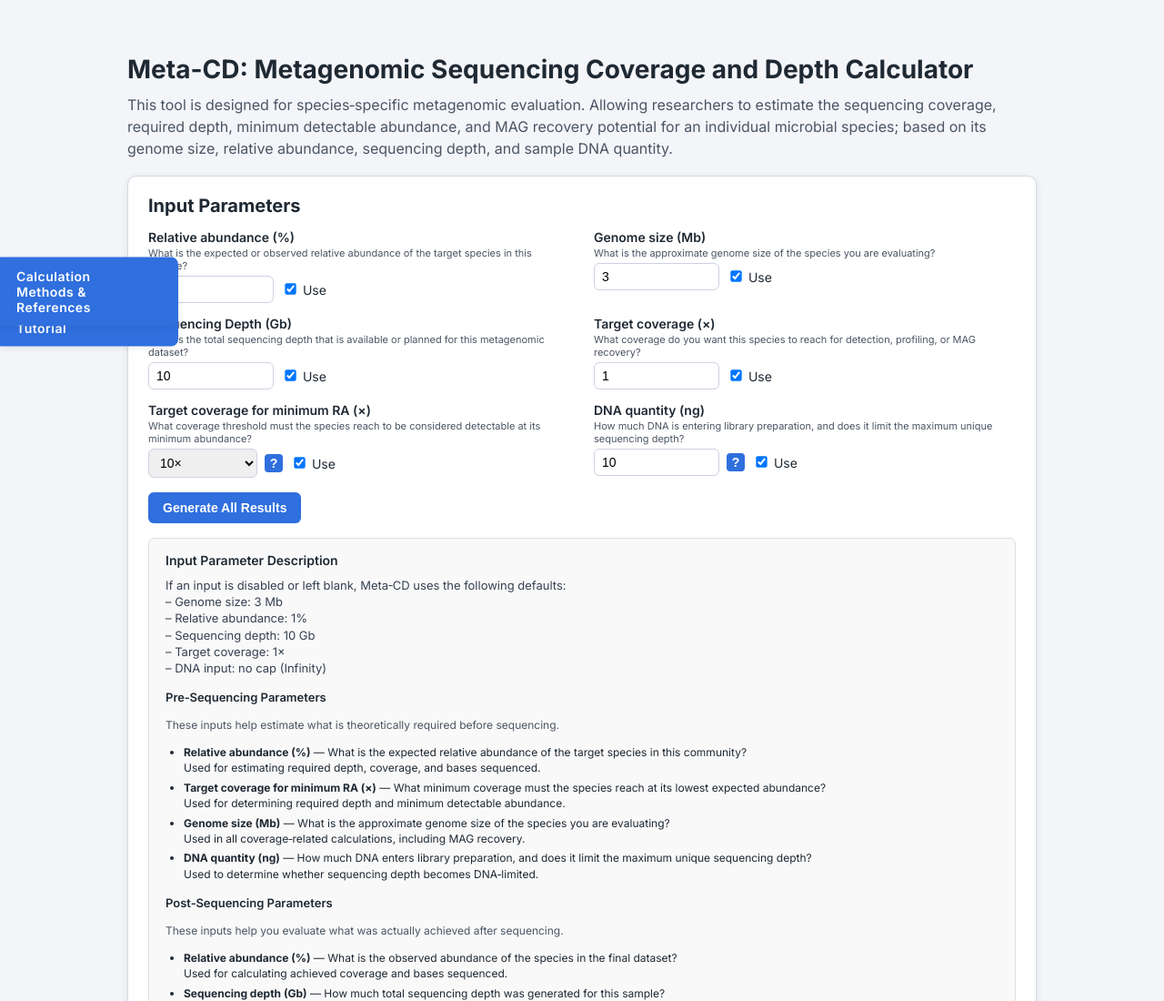
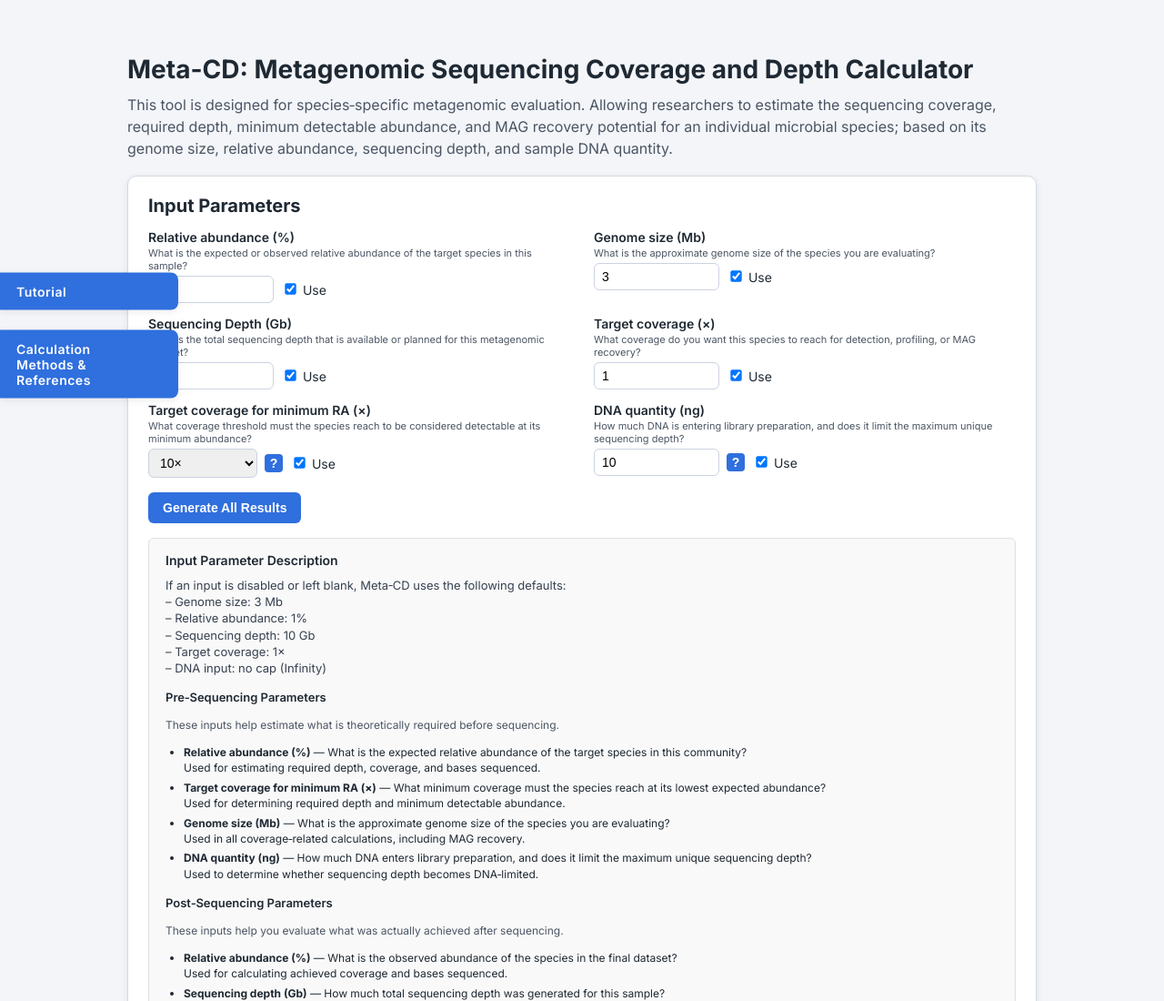
Before and after one commit to cysteger/Meta-CD, a plain HTML site: page index.html in a window 1280 px wide. Shown: the top 1100 px of the page at 91% size. Drawn offline with Linux system fonts and the light colour scheme.

Commit message:
Update index.html

```diff
--- a/index.html
+++ b/index.html
@@ -325,14 +325,14 @@ th {
   z-index: 9999;
 }
 
-/* Individual tab positions */
-.side-tab.tab-calculations {
-  top: 40%;                     /* first tab */
+.side-tab.tab-tutorial {
+  top: 40%;                     /* second tab, moved down */
   transform: translateY(-50%);
 }
 
-.side-tab.tab-tutorial {
-  top: 45%;                     /* second tab, moved down */
+/* Individual tab positions */
+.side-tab.tab-calculations {
+  top: 50%;                     /* first tab */
   transform: translateY(-50%);
 }
 
```
